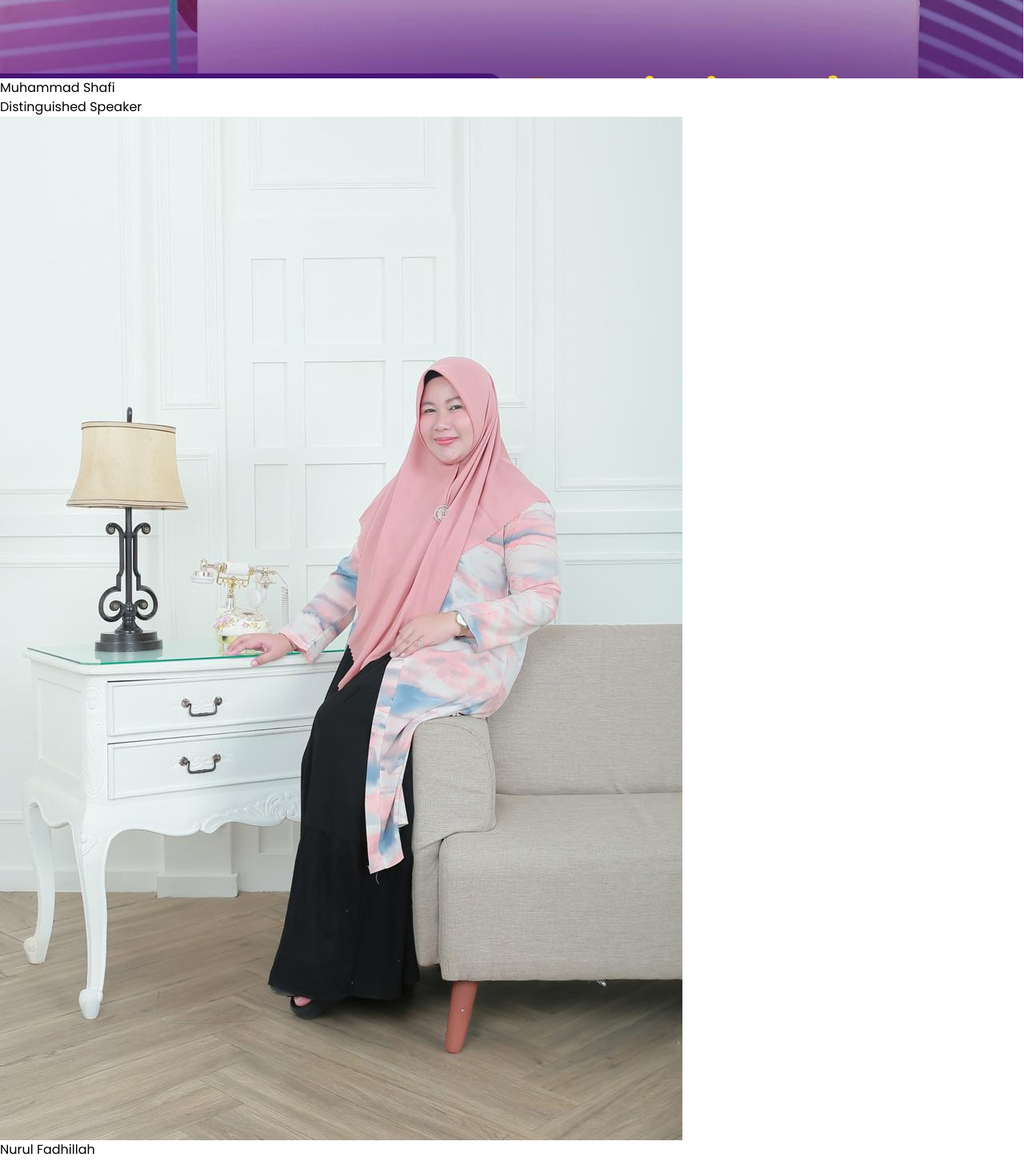
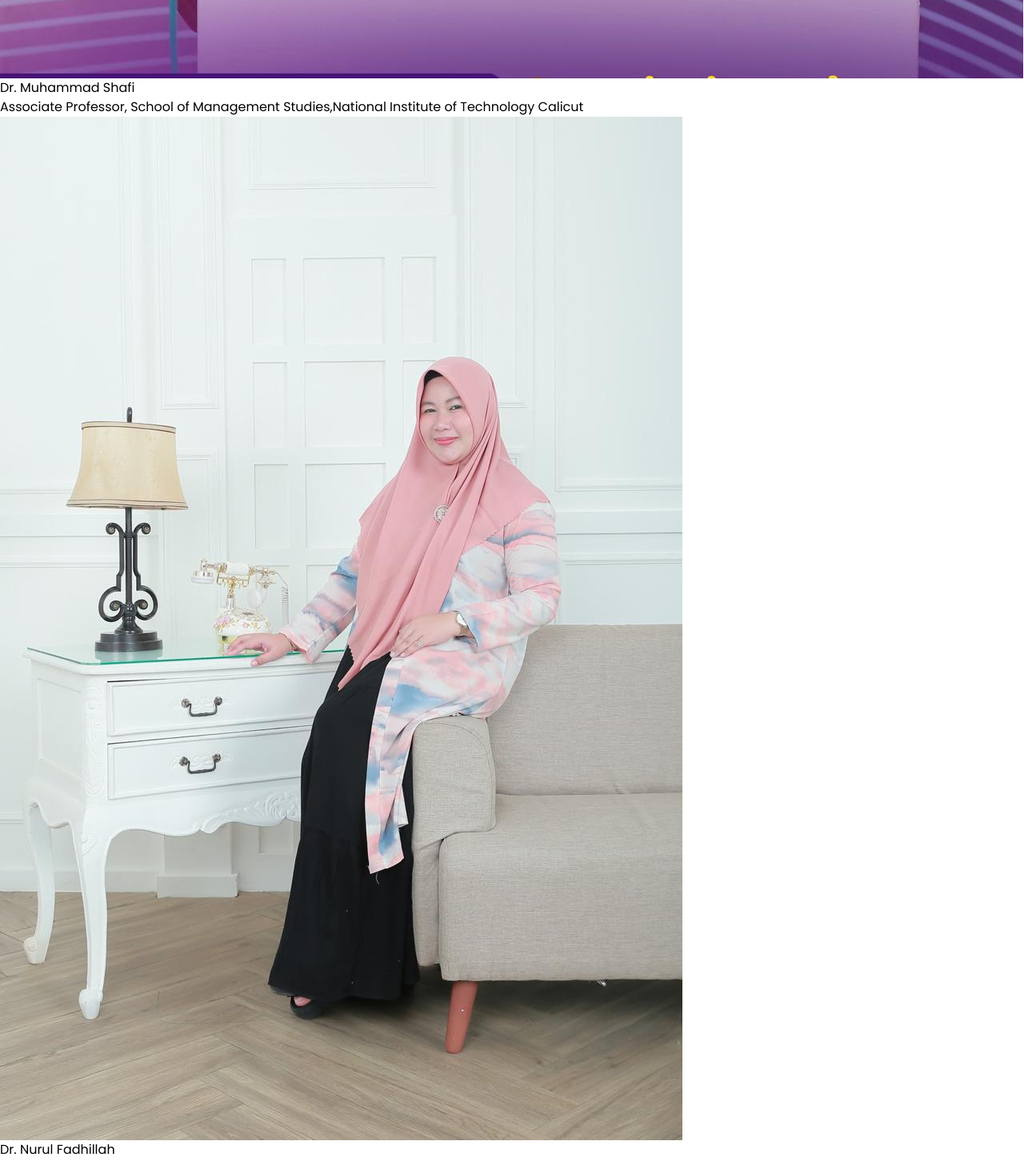
Before and after one commit to muhammedshamil8/Emerge2026, a React (Vite) app: page /speakers in a window 1280 px wide. Shown: the part 2120-3572 px from the top of the page at 80% size. Built offline with nearby package versions, Linux system fonts and the light colour scheme; no server answers.

Commit message:
chore:speakers desgination content added

```diff
--- a/src/assets/images/index.js
+++ b/src/assets/images/index.js
@@ -16,8 +16,8 @@ import NurulFadhillah from './speakers/Nurul Fadhillah.jpeg';
 import Sheeja from './speakers/Sheeja .jpeg';
 import VilasM from './speakers/Vilas M.jpeg';
 import Hameed from './speakers/hameed.jpeg';
-
+import Bassam from './speakers/Bassam Ahmed.jpeg'
 export {
     EmeaBW, EmeaColor, Commerce, Commerce_big, Science, Science_big, Social, Social_big,
-    AhmadJabas, Mallikarjunappa, MuhammadShafi, NurulFadhillah, Sheeja, VilasM, Hameed
+    AhmadJabas, Mallikarjunappa, MuhammadShafi, NurulFadhillah, Sheeja, VilasM, Hameed, Bassam
 };
--- a/src/pages/Speakers/index.jsx
+++ b/src/pages/Speakers/index.jsx
@@ -9,6 +9,7 @@ import {
   VilasM,
   Hameed,
 } from "@/assets/images";
+import { Bassam } from "../../assets/images";
 
 // Speaker Card Component with Cursor-following Effect
 const SpeakerCard = ({ speaker, index }) => {
@@ -87,18 +88,18 @@ const SpeakerCard = ({ speaker, index }) => {
             </div>
 
             {/* Speaker Info */}
-            <div className="p-4 text-center bg-gradient-to-b from-white to-[#F0F9FF]">
+            <div className="p-4 sm:p-5 text-center bg-gradient-to-b from-white to-[#F0F9FF] min-h-[120px] group-hover:min-h-fit flex flex-col justify-start transition-all duration-300">
               <h3
-                className="text-lg sm:text-xl font-bold text-[#005188] mb-1 transition-transform duration-300"
+                className="text-lg sm:text-xl font-bold text-[#005188] mb-2 transition-transform duration-300 line-clamp-2 group-hover:line-clamp-none"
                 style={{ transform: "translateZ(20px)" }}
               >
                 {speaker.name}
               </h3>
-              <p className="text-sm text-gray-600 leading-tight">
+              <p className="text-xs sm:text-sm text-gray-600 leading-relaxed line-clamp-4 group-hover:line-clamp-none text-center px-1 transition-all duration-300">
                 {speaker.designation}
               </p>
               {speaker.organization && (
-                <p className="text-xs text-gray-500 mt-1">
+                <p className="text-xs text-gray-500 mt-2 opacity-0 group-hover:opacity-100 transition-opacity duration-300">
                   {speaker.organization}
                 </p>
               )}
@@ -125,40 +126,47 @@ function index() {
     },
     {
       name: "Dr. Mallikarjunappa",
-      designation: "Distinguished Speaker",
+      designation: "Professor, NITTE (Deemed to be University), Justice K S Hegde Institute of Management, Nitte - 574 110 Karkala (Taluk), Udupi (District), Karnataka, India",
       organization: "",
       image: Mallikarjunappa,
     },
     {
-      name: "Muhammad Shafi",
-      designation: "Distinguished Speaker",
+      name: "Dr. Muhammad Shafi",
+      designation: "Associate Professor, School of Management Studies,National Institute of Technology Calicut",
       organization: "",
       image: MuhammadShafi,
     },
     {
-      name: "Nurul Fadhillah",
-      designation: "Distinguished Speaker",
+      name: "Dr. Nurul Fadhillah",
+      designation: "S.Pd., M.Hum.\nVice Dean for Partnership, Students and Alumni Affairs of Tabiyah and Teacher Training Faculty,\n UIN Sultanah Nahrasiyah Lhokseumawe,",
       organization: "",
       image: NurulFadhillah,
     },
     {
       name: "Dr. Sheeja",
-      designation: "Distinguished Speaker",
+      designation: "Principal Scientist and HOD Division of Crop Improvement and Biotechnology ICAR-IISR, KOZHIKODE",
       organization: "",
       image: Sheeja,
     },
     {
       name: "Dr. Vilas M",
-      designation: "Distinguished Speaker",
+      designation: "Senior Professor Department of Studies and Research in Economics, Tumkur University, Karnataka",
       organization: "",
       image: VilasM,
     },
     {
       name: "Dr. Hameed",
-      designation: "Distinguished Speaker",
+      designation: "Department of Computer Science and Engineering, College of Engineering, Osmania University",
       organization: "",
       image: Hameed,
     },
+    {
+      name: "Bassam Ahmed",
+      designation: "Assistant Professor, University of Hodeidah, Yemen",
+      organization: "",
+      image: Bassam,
+
+    }
   ];
   const streamwiseCommittee = {
     label: "Streamwise Committee",
```
Also changed, not shown: src/assets/images/speakers/Bassam Ahmed.jpeg (added).
